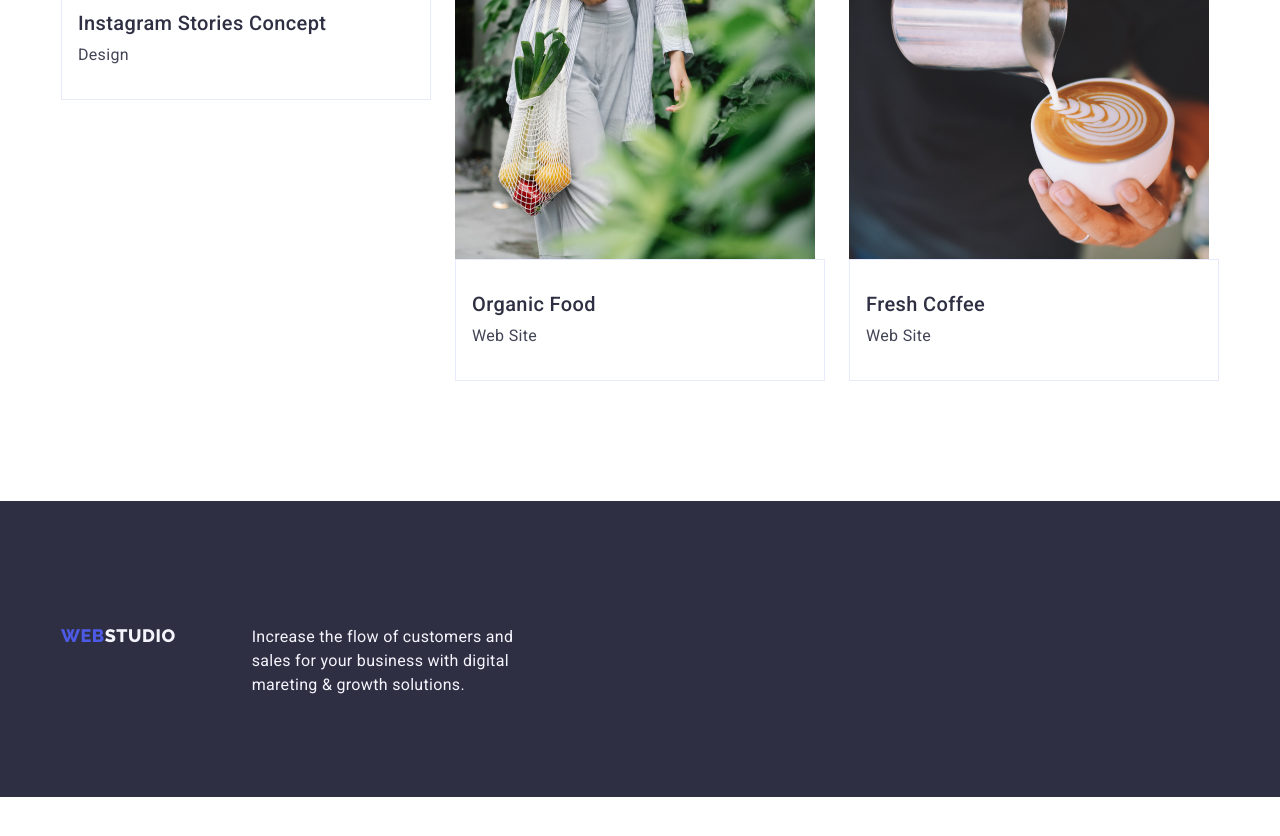
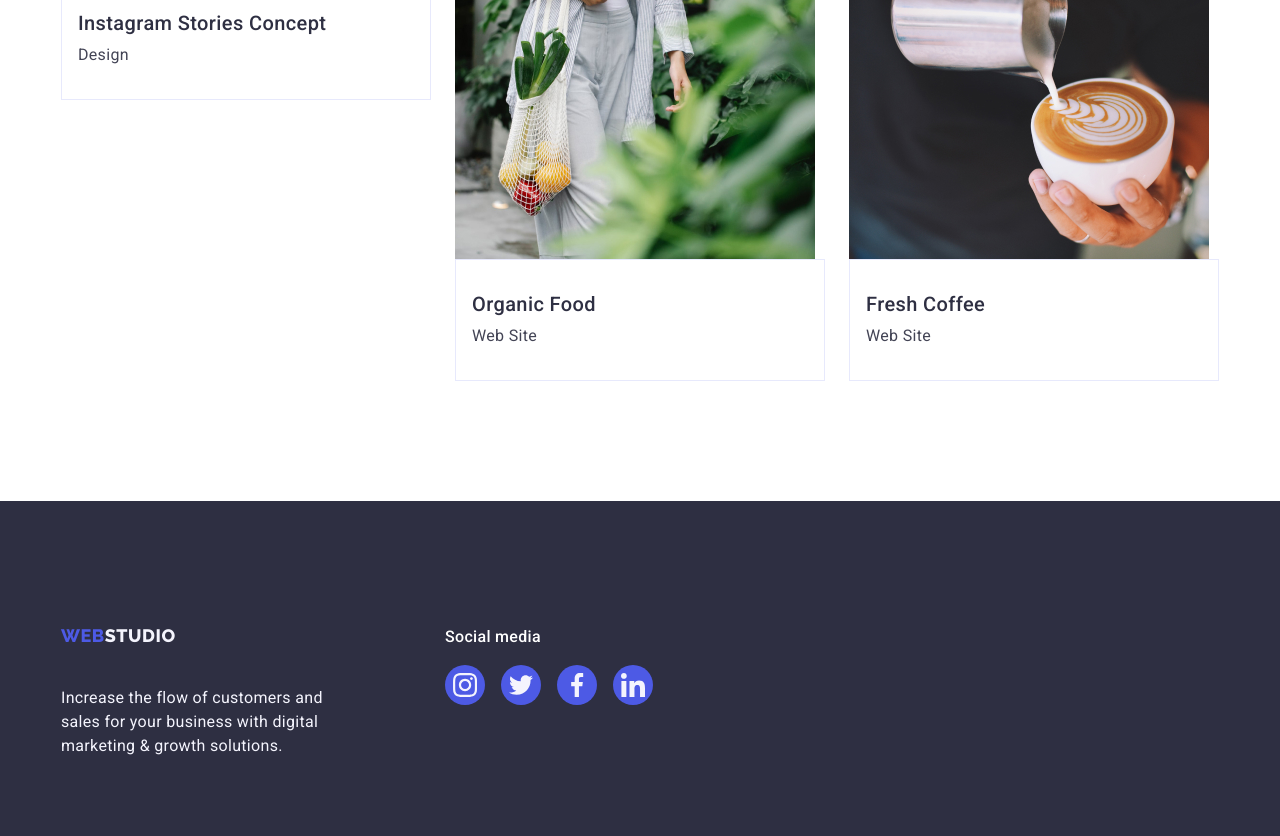
Before and after one commit to Ritter19/goit-markup-hw-04, a plain HTML site: page portfolio.html in a window 1280 px wide. Shown: the part 1269-2105 px from the top of the page. Before the commit the page ends 2066 px from the top, so only its background shows below. Drawn offline with Linux system fonts and the light colour scheme.

Commit message:
last update

```diff
--- a/portfolio.html
+++ b/portfolio.html
@@ -3,7 +3,7 @@
   <head>
     <meta charset="UTF-8" />
     <meta name="viewport" content="width=device-width, initial-scale=1.0" />
-    <title>Index</title>
+    <title>Portfolio</title>
 
     <!-- Fonts -->
     <link rel="preconnect" href="https://fonts.googleapis.com" />
@@ -204,13 +204,77 @@
 
     <footer class="footer">
       <div class="container">
+        <!-- Logo & Text -->
+        <div class="wrapper">
           <a class="logo link" href="./index.html"
             >Web<span class="footer-logo">Studio</span></a
           >
           <p class="footer-text">
             Increase the flow of customers and sales for your business with
-          digital mareting & growth solutions.
+            digital marketing & growth solutions.
           </p>
+        </div>
+        <!-- Social Media Logo -->
+        <div class="wrapper">
+          <p class="footer-socmed-header">Social media</p>
+          <ul class="list footer-socmed">
+            <!-- Instagram Logo -->
+            <li class="footer-socmed-icon">
+              <a href="" class="footer-socmed-link">
+                <svg
+                  class="footer-socmed-svg"
+                  xmlns="http://www.w3.org/2000/svg"
+                  width="24"
+                  height="24"
+                >
+                  <use href="./images/icons.svg#instagram-footer"></use>
+                </svg>
+              </a>
+            </li>
+
+            <!-- Twitter Logo -->
+            <li class="footer-socmed-icon">
+              <a href="" class="footer-socmed-link">
+                <svg
+                  class="footer-socmed-svg"
+                  xmlns="http://www.w3.org/2000/svg"
+                  width="24"
+                  height="24"
+                >
+                  <use href="./images/icons.svg#twitter-footer"></use>
+                </svg>
+              </a>
+            </li>
+
+            <!-- Facebook Logo -->
+            <li class="footer-socmed-icon">
+              <a href="" class="footer-socmed-link">
+                <svg
+                  class="footer-socmed-svg"
+                  xmlns="http://www.w3.org/2000/svg"
+                  width="24"
+                  height="24"
+                >
+                  <use href="./images/icons.svg#facebook-footer"></use>
+                </svg>
+              </a>
+            </li>
+
+            <!-- LinkedIn Logo -->
+            <li class="footer-socmed-icon">
+              <a href="" class="footer-socmed-link">
+                <svg
+                  class="footer-socmed-svg"
+                  xmlns="http://www.w3.org/2000/svg"
+                  width="24"
+                  height="24"
+                >
+                  <use href="./images/icons.svg#linkedin-footer"></use>
+                </svg>
+              </a>
+            </li>
+          </ul>
+        </div>
       </div>
     </footer>
   </body>
```
Lines whose indentation alone changed are shown as unchanged.
